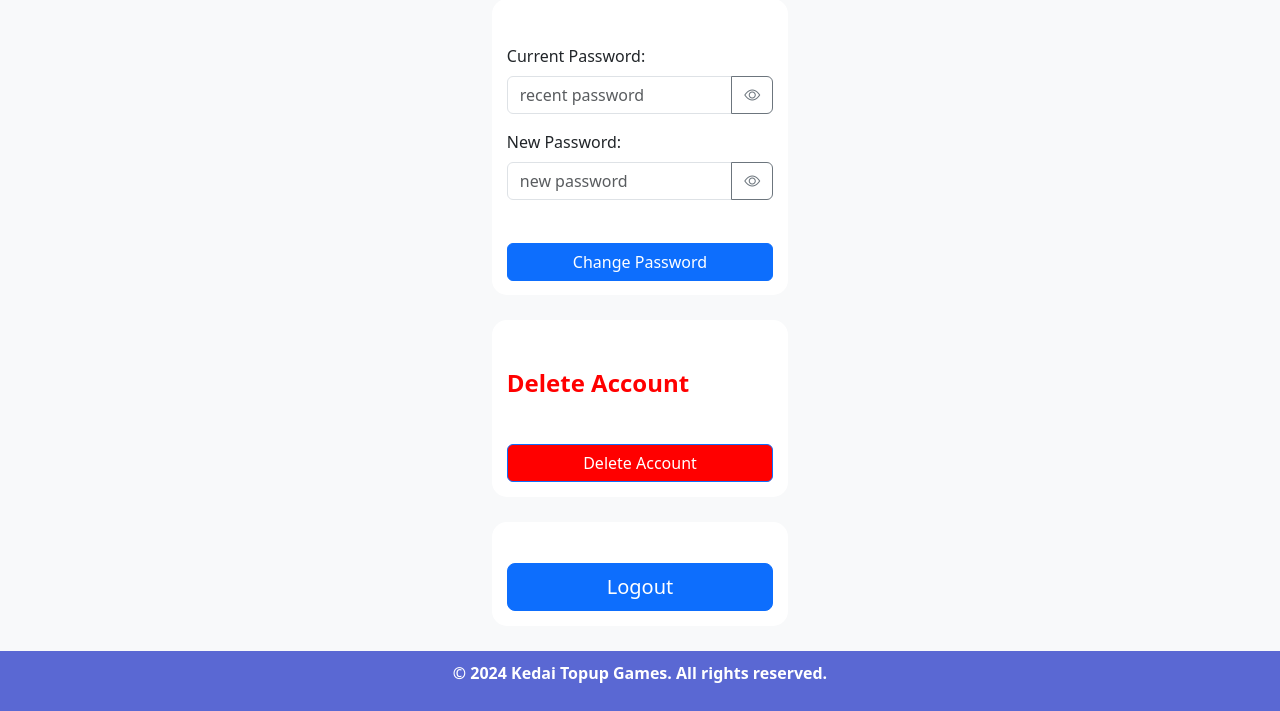
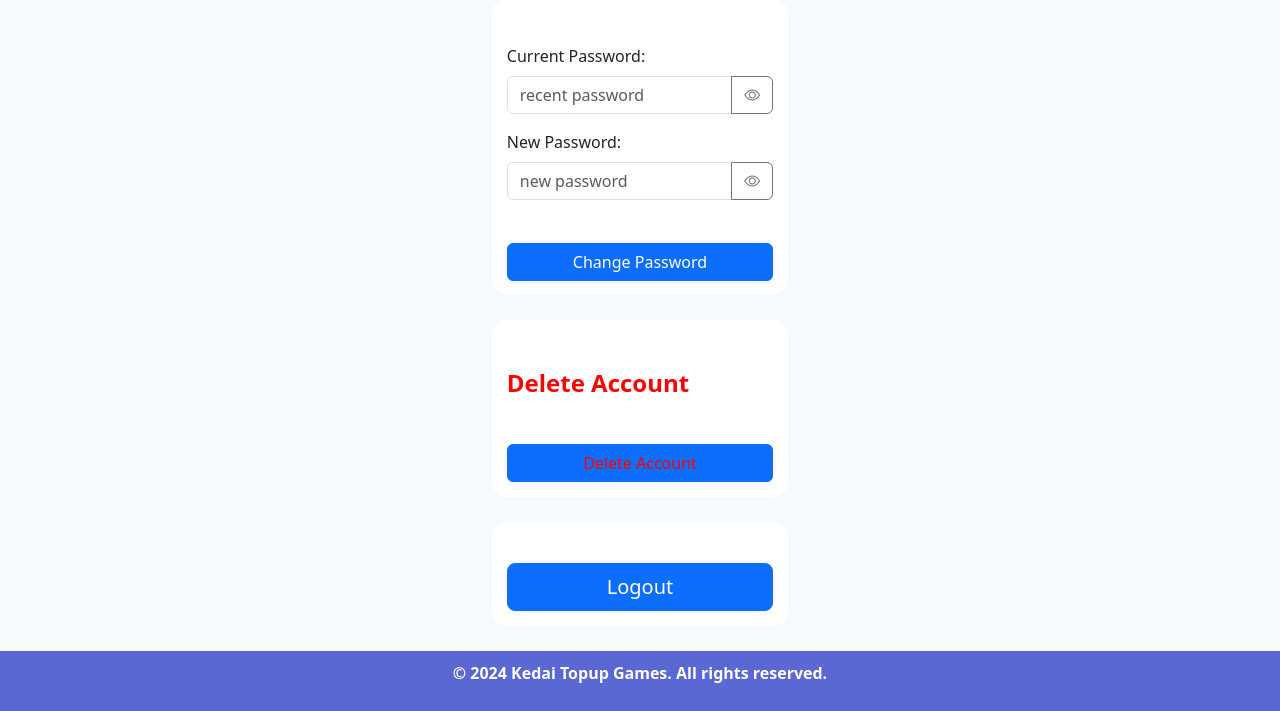
Before and after one commit to zuyatna/kedai-topup-games-php, a PHP site: page /assets/pages/profile.php in a window 1280 px wide. Shown: the part 445-1156 px from the top of the page. Run offline with PHP 8.4, Linux system fonts and the light colour scheme; a user stored in the database is signed in; data comes from the database, SQL or seed files in the repository.

Commit message:
fix: style

```diff
--- a/assets/css/style.css
+++ b/assets/css/style.css
@@ -144,7 +144,7 @@
     background-color: #c0e7e6;
 }
 
-.logo-color {
+.navbar-brand.logo-color:link, .navbar-brand.logo-color:hover {
     color: #007bff;
 }
 
@@ -173,6 +173,10 @@
 
 .color-primary {
     color: #5a68d3;
+}
+
+.color-red {
+    color: red;
 }
 
 .margin-section {
--- a/assets/pages/about-us.php
+++ b/assets/pages/about-us.php
@@ -15,7 +15,7 @@ session_start();
     <header>
         <nav class="navbar navbar-expand-lg navbar-mid">
             <div class="container-fluid">
-                <a class="navbar-brand fw-bold color-primary logo-color" href="../../index.php" style="color: #007bff;">Kedai Topup</a>
+                <a class="navbar-brand fw-bold color-primary logo-color" href="../../index.php">Kedai Topup</a>
                 <button class="navbar-toggler" type="button" data-bs-toggle="collapse" data-bs-target="#navbarSupportedContent" aria-controls="navbarSupportedContent" aria-expanded="false" aria-label="Toggle navigation">
                     <span class="navbar-toggler-icon"></span>
                 </button>
--- a/assets/pages/forgot-password.php
+++ b/assets/pages/forgot-password.php
@@ -32,7 +32,7 @@ if ($_SERVER['REQUEST_METHOD'] == 'POST') {
     <header>
         <nav class="navbar navbar-expand-lg navbar-mid">
             <div class="container-fluid">
-                <a class="navbar-brand fw-bold color-primary logo-color" href="../../index.php" style="color: #007bff;">Kedai Topup</a>
+                <a class="navbar-brand fw-bold color-primary logo-color" href="../../index.php">Kedai Topup</a>
             </div>
         </nav>
     </header>
--- a/assets/pages/gallery.php
+++ b/assets/pages/gallery.php
@@ -15,7 +15,7 @@ session_start();
     <header>
         <nav class="navbar navbar-expand-lg navbar-mid">
             <div class="container-fluid">
-                <a class="navbar-brand fw-bold color-primary logo-color" href="../../index.php" style="color: #007bff;">Kedai Topup</a>
+                <a class="navbar-brand fw-bold color-primary logo-color" href="../../index.php">Kedai Topup</a>
                 <button class="navbar-toggler" type="button" data-bs-toggle="collapse" data-bs-target="#navbarSupportedContent" aria-controls="navbarSupportedContent" aria-expanded="false" aria-label="Toggle navigation">
                     <span class="navbar-toggler-icon"></span>
                 </button>
--- a/assets/pages/login.php
+++ b/assets/pages/login.php
@@ -34,7 +34,7 @@ if ($_SERVER['REQUEST_METHOD'] == 'POST') {
     <header>
         <nav class="navbar navbar-expand-lg navbar-mid">
             <div class="container-fluid">
-                <a class="navbar-brand fw-bold color-primary logo-color" href="../../index.php" style="color: #007bff;">Kedai Topup</a>
+                <a class="navbar-brand fw-bold color-primary logo-color" href="../../index.php">Kedai Topup</a>
             </div>
         </nav>
     </header>
--- a/assets/pages/products.php
+++ b/assets/pages/products.php
@@ -14,7 +14,7 @@ session_start();
     <header>
         <nav class="navbar navbar-expand-lg navbar-mid">
             <div class="container-fluid">
-                <a class="navbar-brand fw-bold color-primary logo-color" href="../../index.php" style="color: #007bff;">Kedai Topup</a>
+                <a class="navbar-brand fw-bold color-primary logo-color" href="../../index.php">Kedai Topup</a>
                 <button class="navbar-toggler" type="button" data-bs-toggle="collapse" data-bs-target="#navbarSupportedContent" aria-controls="navbarSupportedContent" aria-expanded="false" aria-label="Toggle navigation">
                     <span class="navbar-toggler-icon"></span>
                 </button>
--- a/assets/pages/profile.php
+++ b/assets/pages/profile.php
@@ -76,7 +76,7 @@ if ($_SERVER['REQUEST_METHOD'] == 'POST') {
     <header>
         <nav class="navbar navbar-expand-lg navbar-mid">
             <div class="container-fluid">
-                <a class="navbar-brand fw-bold color-primary logo-color" href="../../index.php" style="color: #007bff;">Kedai Topup</a>
+                <a class="navbar-brand fw-bold color-primary logo-color" href="../../index.php">Kedai Topup</a>
             </div>
         </nav>
     </header>
@@ -147,8 +147,8 @@ if ($_SERVER['REQUEST_METHOD'] == 'POST') {
                     <div class="row justify-content-center margin-section">
                         <div class="col">
                             <form method="POST" action="">
-                                <p class="fs-4 fw-semibold" style="color: red;">Delete Account</p>
-                                <button class="btn btn-primary btn-login" type="submit" name="delete_account" onclick="return confirm('Are you sure you want to delete your account?');" style="background-color: red;">Delete Account</button>
+                                <p class="fs-4 fw-semibold color-red">Delete Account</p>
+                                <button class="btn btn-primary btn-login color-red" type="submit" name="delete_account" onclick="return confirm('Are you sure you want to delete your account?');">Delete Account</button>
                             </form>
                         </div>
                     </div>
--- a/assets/pages/signup.php
+++ b/assets/pages/signup.php
@@ -43,7 +43,7 @@ if ($_SERVER["REQUEST_METHOD"] == "POST") {
     <header>
         <nav class="navbar navbar-expand-lg navbar-mid">
             <div class="container-fluid">
-                <a class="navbar-brand fw-bold color-primary logo-color" href="../../index.php" style="color: #007bff;">Kedai Topup</a>
+                <a class="navbar-brand fw-bold color-primary logo-color" href="../../index.php">Kedai Topup</a>
             </div>
         </nav>
     </header>
--- a/assets/pages/voucher.php
+++ b/assets/pages/voucher.php
@@ -15,7 +15,7 @@ session_start();
     <header>
         <nav class="navbar navbar-expand-lg navbar-mid">
             <div class="container-fluid">
-                <a class="navbar-brand fw-bold color-primary logo-color" href="../../index.php" style="color: #007bff;">Kedai Topup</a>
+                <a class="navbar-brand fw-bold color-primary logo-color" href="../../index.php">Kedai Topup</a>
                 <button class="navbar-toggler" type="button" data-bs-toggle="collapse" data-bs-target="#navbarSupportedContent" aria-controls="navbarSupportedContent" aria-expanded="false" aria-label="Toggle navigation">
                     <span class="navbar-toggler-icon"></span>
                 </button>
--- a/index.php
+++ b/index.php
@@ -14,7 +14,7 @@ session_start();
     <header>
         <nav class="navbar navbar-expand-lg navbar-mid">
             <div class="container-fluid">
-                <a class="navbar-brand fw-bold color-primary logo-color" href="index.php" style="color: #007bff;">Kedai Topup</a>
+                <a class="navbar-brand fw-bold color-primary logo-color" href="index.php">Kedai Topup</a>
                 <button class="navbar-toggler" type="button" data-bs-toggle="collapse" data-bs-target="#navbarSupportedContent" aria-controls="navbarSupportedContent" aria-expanded="false" aria-label="Toggle navigation">
                     <span class="navbar-toggler-icon"></span>
                 </button>
```
